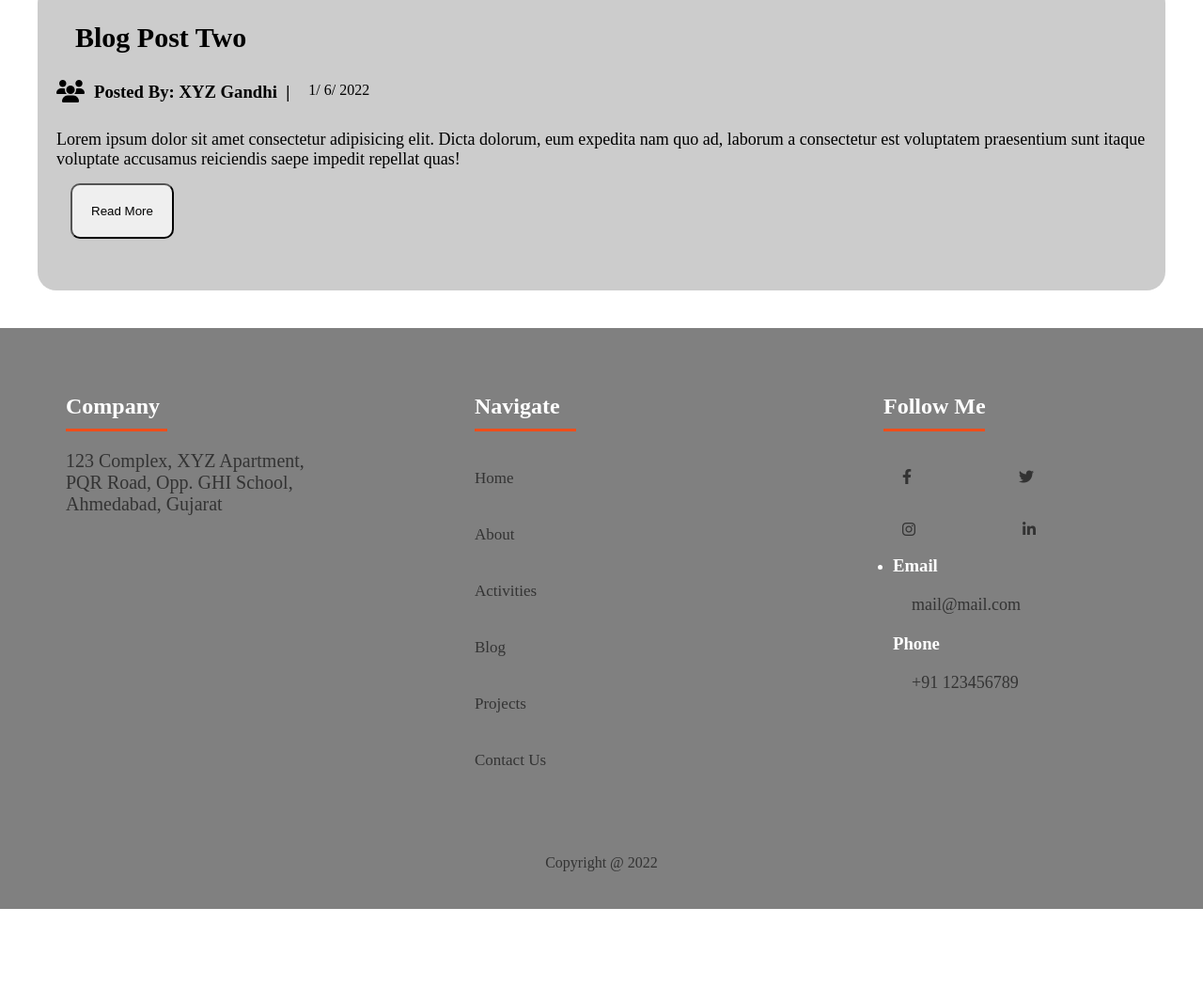
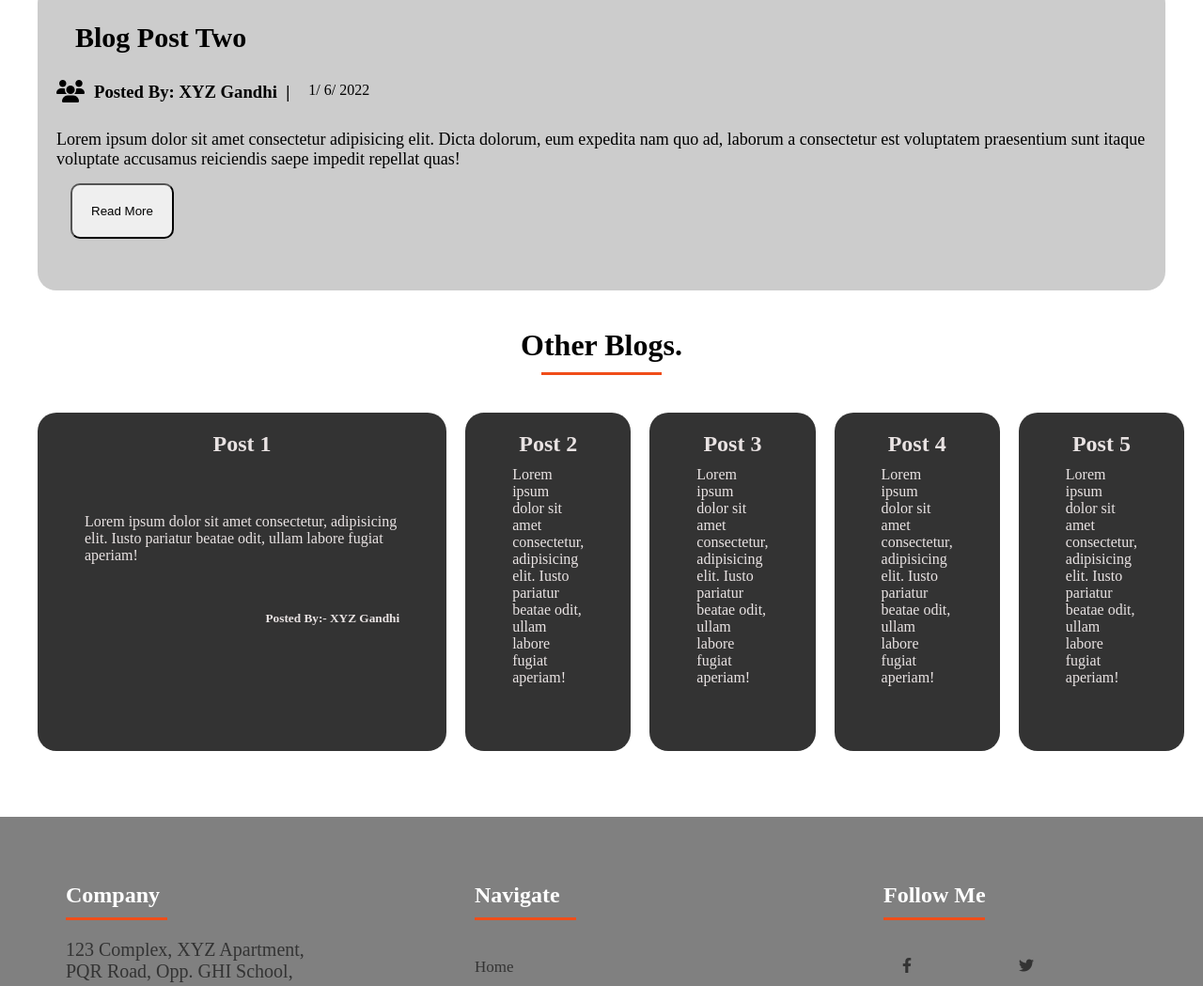
Before and after one commit to gandhi-dk/internship, a plain HTML site: page blog.html in a window 1280 px wide. Shown: the part 466-1515 px from the top of the page at 94% size. Before the commit the page ends 1433 px from the top, so only its background shows below. Drawn offline with Linux system fonts and the light colour scheme.

Commit message:
Blog Panel Expansion

```diff
--- a/blog.html
+++ b/blog.html
@@ -79,6 +79,40 @@
                 </p>
             </article>
         </div>
+            <center><h1>Other Blogs.</h1>
+            <div class="line"></div></center>
+            <div class="contain">
+                <div class="panel active">
+                    <h3>Post 1</h3>
+                    <p>Lorem ipsum dolor sit amet consectetur, adipisicing elit. Iusto pariatur beatae odit, ullam labore
+                        fugiat aperiam! </p>
+                        <h5>Posted By:- XYZ Gandhi</h5>
+                </div>
+                <div class="panel">
+                    <h3>Post 2</h3>
+                    <p>Lorem ipsum dolor sit amet consectetur, adipisicing elit. Iusto pariatur beatae odit, ullam labore
+                        fugiat aperiam!  </p>
+                    <h5>Posted By:- XYZ Gandhi</h5>
+                </div>
+                <div class="panel">
+                    <h3>Post 3</h3>
+                    <p>Lorem ipsum dolor sit amet consectetur, adipisicing elit. Iusto pariatur beatae odit, ullam labore
+                        fugiat aperiam! </p>
+                        <h5>Posted By:- XYZ Gandhi</h5>
+                </div>
+                <div class="panel">
+                    <h3>Post 4</h3>
+                    <p>Lorem ipsum dolor sit amet consectetur, adipisicing elit. Iusto pariatur beatae odit, ullam labore
+                        fugiat aperiam!</p>
+                        <h5>Posted By:- XYZ Gandhi</h5>
+                </div>
+                <div class="panel">
+                    <h3>Post 5</h3>
+                    <p>Lorem ipsum dolor sit amet consectetur, adipisicing elit. Iusto pariatur beatae odit, ullam labore
+                        fugiat aperiam!</p>
+                        <h5>Posted By:- XYZ Gandhi</h5>
+                </div>
+        </div>
         <footer class="footer">
             <div class="section-footer">
                 <div class="rows">
--- a/blog.js
+++ b/blog.js
@@ -1,3 +1,5 @@
+//Read More & Less Button
+
 const btn1 = document.querySelector("#btn1");
 const text1 = document.querySelector(".show-1");
 
@@ -22,6 +24,8 @@ function button2() {
     : (btn2.textContent = "Read More");
 }
 
+//Date & Time
+
 var date = new Date();
 
 document.getElementById("day").innerHTML = date.getDate();
@@ -31,3 +35,20 @@ document.getElementById("year").innerHTML = date.getFullYear();
 document.getElementById("day2").innerHTML = date.getDate();
 document.getElementById("month2").innerHTML = date.getMonth();
 document.getElementById("year2").innerHTML = date.getFullYear();
+
+//Blog Panel Activation
+
+var panels=document.querySelectorAll(".panel");
+
+panels.forEach((panel)=>{
+  panel.addEventListener("click",()=>{
+    removeActiveClass();
+    panel.classList.add("active");
+  });
+});
+
+function removeActiveClass(){
+  panels.forEach((panel)=>{
+    panel.classList.remove("active");
+  });
+}
--- a/style.css
+++ b/style.css
@@ -631,3 +631,49 @@ ul {
   padding-bottom: 40px;
   padding-top: 20px;
 }
+
+.contain{
+  display: flex;
+  margin: 20px;
+}
+
+.panel{
+  height: 45vh;
+  border-radius: 20px;
+  color: #e9e3e3;
+  background: #333;
+  cursor: pointer;
+  flex: 0.5;
+  margin-left: 20px;
+  margin-bottom: 50px;
+  padding: 10px 50px 50px 50px;
+  transition: flex 0.3s ease-in;
+}
+
+.panel h5{
+  opacity: 0;
+}
+
+.panel.active h5{
+  opacity: 1;
+  text-align: right;
+  padding-top: 50px;
+}
+
+.panel h3{
+  font-size: 24px;
+  text-align: center;
+  padding-bottom: 10px;
+  padding-top: 10px;
+  margin: 20;
+  opacity: 1;
+}
+
+.panel.active{
+  flex: 5;
+}
+
+.panel.active p{
+  transition: 0.4s ease-in;
+  padding-top: 50px;
+}
```
